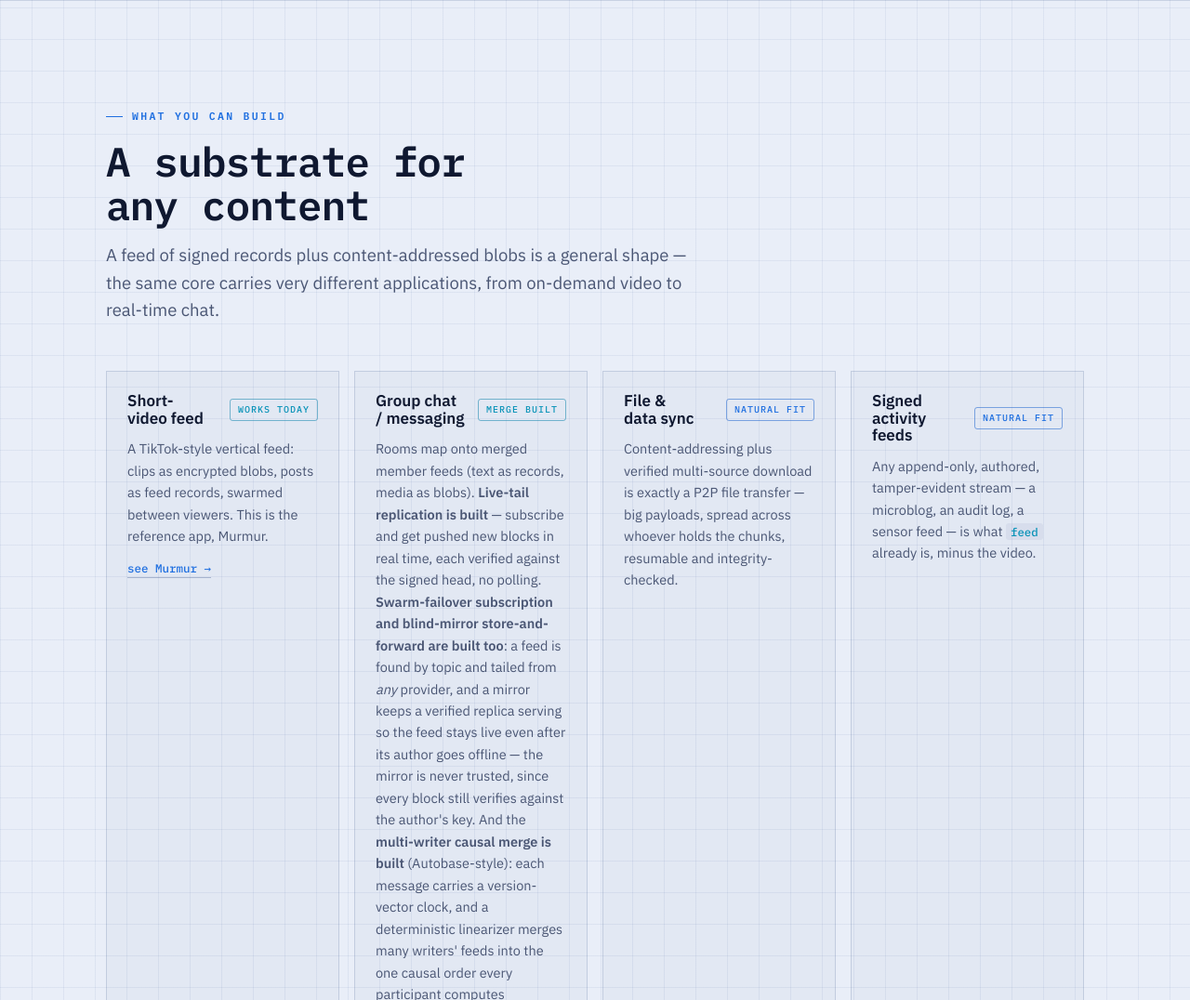
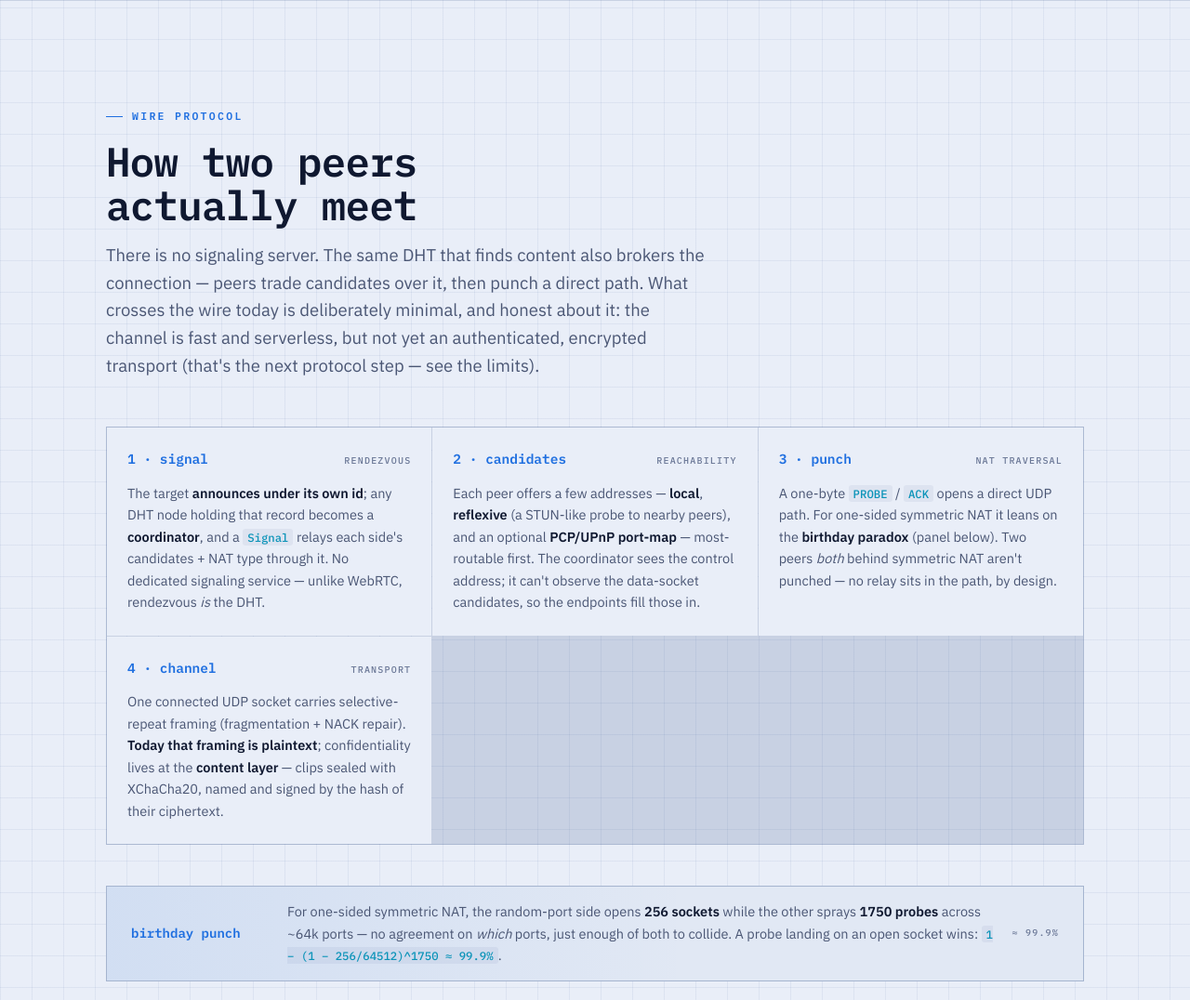
Before and after one commit to myleshorton/warren, a plain HTML site: page site/index.html in a window 1280 px wide. Shown: the part 2916-3992 px from the top of the page at 93% size. Drawn offline with Linux system fonts and the light colour scheme.

Commit message:
site: add a Wire protocol section (honest, code-accurate) (#48)
Documents how two peers actually connect, and is candid about what the wire
does and doesn't do today:

- DHT-brokered signaling (self-announce → coordinator → Signal with ICE-style
  candidates + NAT type) — no signaling server, unlike WebRTC.
- Candidate gathering: local + reflexive (STUN-like) + optional PCP/UPnP map.
- Birthday-paradox punch for one-sided symmetric NAT: 256 sockets × 1750 sprays
  over ~64k ports ≈ 99.9%; both-symmetric isn't punched (no relay by design).
- Channel: one connected UDP socket, selective-repeat framing — plaintext today;
  confidentiality is content-layer only (XChaCha20 + signed ciphertext hashes).

Roadmap + limitations updated: an authenticated, encrypted transport handshake
(bind the peer id) + capability tokens is planned; the channel is NOT yet
authenticated/encrypted at the transport layer (only content is). No Noise claim
— the code has no secure-channel handshake, and the site says so.


Claude-Session: https://claude.ai/code/session_01Ho1p5GwabHivzKUGDm2wFW

Co-authored-by: Claude Opus 4.8 <noreply@anthropic.com>

```diff
--- a/site/index.html
+++ b/site/index.html
@@ -319,6 +319,28 @@
   </div>
 </section>
 
+<!-- ── WIRE PROTOCOL ──────────────────────────────────────────────────── -->
+<section>
+  <div class="wrap">
+    <div class="head reveal">
+      <span class="kicker">wire protocol</span>
+      <h2>How two peers actually meet</h2>
+      <p>There is no signaling server. The same DHT that finds content also brokers the connection — peers trade candidates over it, then punch a direct path. What crosses the wire today is deliberately minimal, and honest about it: the channel is fast and serverless, but not yet an authenticated, encrypted transport (that's the next protocol step — see the limits).</p>
+    </div>
+
+    <div class="cards reveal">
+      <div class="card"><div class="top"><span class="name">1 · signal</span><span class="role">rendezvous</span></div><p>The target <b>announces under its own id</b>; any DHT node holding that record becomes a <b>coordinator</b>, and a <code>Signal</code> relays each side's candidates + NAT type through it. No dedicated signaling service — unlike WebRTC, rendezvous <em>is</em> the DHT.</p></div>
+      <div class="card"><div class="top"><span class="name">2 · candidates</span><span class="role">reachability</span></div><p>Each peer offers a few addresses — <b>local</b>, <b>reflexive</b> (a STUN-like probe to nearby peers), and an optional <b>PCP/UPnP port-map</b> — most-routable first. The coordinator sees the control address; it can't observe the data-socket candidates, so the endpoints fill those in.</p></div>
+      <div class="card"><div class="top"><span class="name">3 · punch</span><span class="role">nat traversal</span></div><p>A one-byte <code>PROBE</code> / <code>ACK</code> opens a direct UDP path. For one-sided symmetric NAT it leans on the <b>birthday paradox</b> (panel below). Two peers <em>both</em> behind symmetric NAT aren't punched — no relay sits in the path, by design.</p></div>
+      <div class="card"><div class="top"><span class="name">4 · channel</span><span class="role">transport</span></div><p>One connected UDP socket carries selective-repeat framing (fragmentation + NACK repair). <b>Today that framing is plaintext</b>; confidentiality lives at the <b>content layer</b> — clips sealed with XChaCha20, named and signed by the hash of their ciphertext.</p></div>
+    </div>
+
+    <div class="stackdiag reveal" style="margin-top:44px;">
+      <div class="layer base"><div class="lname">birthday punch</div><div class="ldesc">For one-sided symmetric NAT, the random-port side opens <b>256 sockets</b> while the other sprays <b>1750 probes</b> across ~64k ports — no agreement on <em>which</em> ports, just enough of both to collide. A probe landing on an open socket wins: <code>1 − (1 − 256/64512)^1750 ≈ 99.9%</code>.</div><div class="ltag">≈ 99.9%</div></div>
+    </div>
+  </div>
+</section>
+
 <!-- ── WHAT YOU CAN BUILD ────────────────────────────────────────────── -->
 <section>
   <div class="wrap">
@@ -476,6 +498,7 @@
       <div class="cap">Multi-writer causal merge (version-vector clocks, deterministic convergent linearizer)</div><div class="st built">built</div>
       <div class="cap">Roster membership + authorship gate (founder genesis, signed vouching records)</div><div class="st built">built</div>
       <div class="cap">Blind push notifier (iOS background wake without breaking serverless)</div><div class="st design">design</div>
+      <div class="cap">Authenticated + encrypted transport handshake (bind the peer id) + capability tokens</div><div class="st planned">planned</div>
       <div class="cap">Obfuscated / pluggable transport, cover-DHT rendezvous</div><div class="st planned">planned</div>
     </div>
   </div>
@@ -510,6 +533,7 @@
     <div class="limits reveal">
       <div class="limit"><span class="tag">nat</span><p><b>Two symmetric-NAT peers may not punch.</b> With no relay in the path, a pair behind carrier-grade symmetric NAT can fail to connect directly. Warren leaves that pair unconnected by design rather than routing data through infrastructure; a reachable peer or a volunteer blind peer bridges availability.</p></div>
       <div class="limit"><span class="tag">real-time</span><p><b>No chat client yet.</b> The real-time substrate is complete — live-tail push, swarm-failover subscription, blind-mirror store-and-forward, and deterministic multi-writer causal merge all work and are tested over a real DHT. What's missing is an <em>application</em> on top: a chat client that drives the room view and publishes with a causal clock. The framework is ready for one; none is built.</p></div>
+      <div class="limit"><span class="tag">transport auth</span><p><b>The channel isn't authenticated or encrypted yet — only the content is.</b> Clips are sealed (XChaCha20) and signed by their ciphertext hash, so a mirror can't read them and tampering shows; but the connection itself is plaintext UDP, and a peer's identity isn't cryptographically bound during setup (a peer could announce under another's id). An authenticated, encrypted transport handshake + capability tokens are the next protocol step.</p></div>
       <div class="limit"><span class="tag">transport</span><p><b>No obfuscated transport yet.</b> Discovery is blinded and identities decoupled, but deep packet inspection can still see <em>that</em> a peer speaks a P2P protocol — just not what, or with whom. A pluggable obfuscated transport is planned.</p></div>
       <div class="limit"><span class="tag">rendezvous</span><p><b>Bootstrap can still be blocked.</b> An invite carries its own live bootstrap peers, so there's no single fixed foreign address to censor — but if <em>every</em> peer in a given invite is unreachable, there's no fallback rendezvous yet. Cover-DHT and domestic/local rendezvous that degrade gracefully under active blocking are designed, not built.</p></div>
     </div>
```
